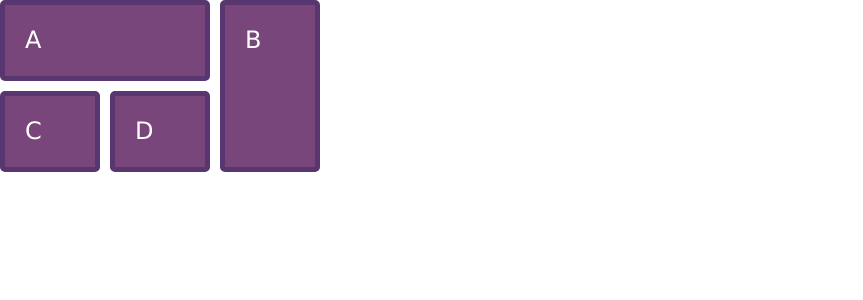
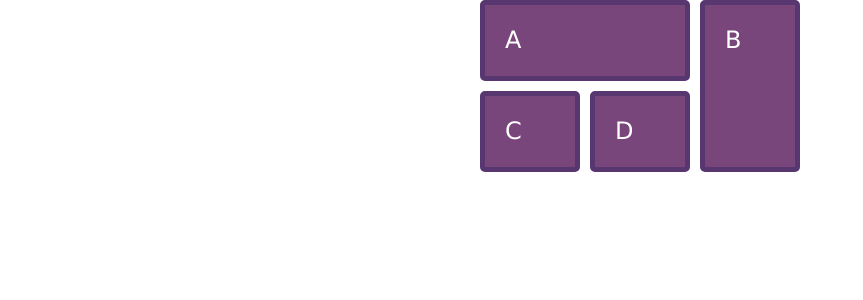
Before and after one commit to madclem/react-grid, a React (Create React App) app: page / in a window 1280 px wide. Shown: the top 300 px of the page, without its empty margins (0-863 px from the left). Built offline with nearby package versions, Linux system fonts and the light colour scheme.

Commit message:
use gap=property instead and center the grid

```diff
--- a/src/components/MainContainer/index.js
+++ b/src/components/MainContainer/index.js
@@ -3,14 +3,17 @@ import styled from 'styled-components';
 
 export default function MainContainer(props) {
     const MainContainerStyle = styled.div`
-        margin: auto;
+        justify-content: center;
         display: grid;
-        grid-template-columns: 100px 10px 100px 10px 100px;
-        grid-template-rows: auto 10px auto;
+        grid-template-columns: 100px 100px 100px;
+        grid-template-rows: auto;
+        grid-column-gap: 10px;
+        grid-row-gap: 10px;
     `;
     const Box = styled.div`
         background-color: rgb(120,70,123);
-		border: 5px solid rgb(88,55,112);
+        border: 5px solid rgb(88,55,112);
+        // height: 100px;
 		color: #fff;
 		border-radius: 5px;
 		padding: 20px;
@@ -21,10 +24,10 @@ export default function MainContainer(props) {
 
     return (
         <MainContainerStyle>
-            <Box cs={1} ce={4} rs={1} re={2}> A </Box>
-            <Box cs={5} ce={6} rs={1} re={4}> B </Box>
-            <Box cs={1} ce={2} rs={3} re={4}> C </Box>
-            <Box cs={3} ce={4} rs={3} re={4}> D </Box>
+            <Box cs={1} ce={3} rs={1} re={2}> A </Box>
+            <Box cs={3} ce={4} rs={1} re={3}> B </Box>
+            <Box cs={1} ce={2} rs={2} re={3}> C </Box>
+            <Box cs={2} ce={3} rs={2} re={3}> D </Box>
         </MainContainerStyle>
     );
 }
```
